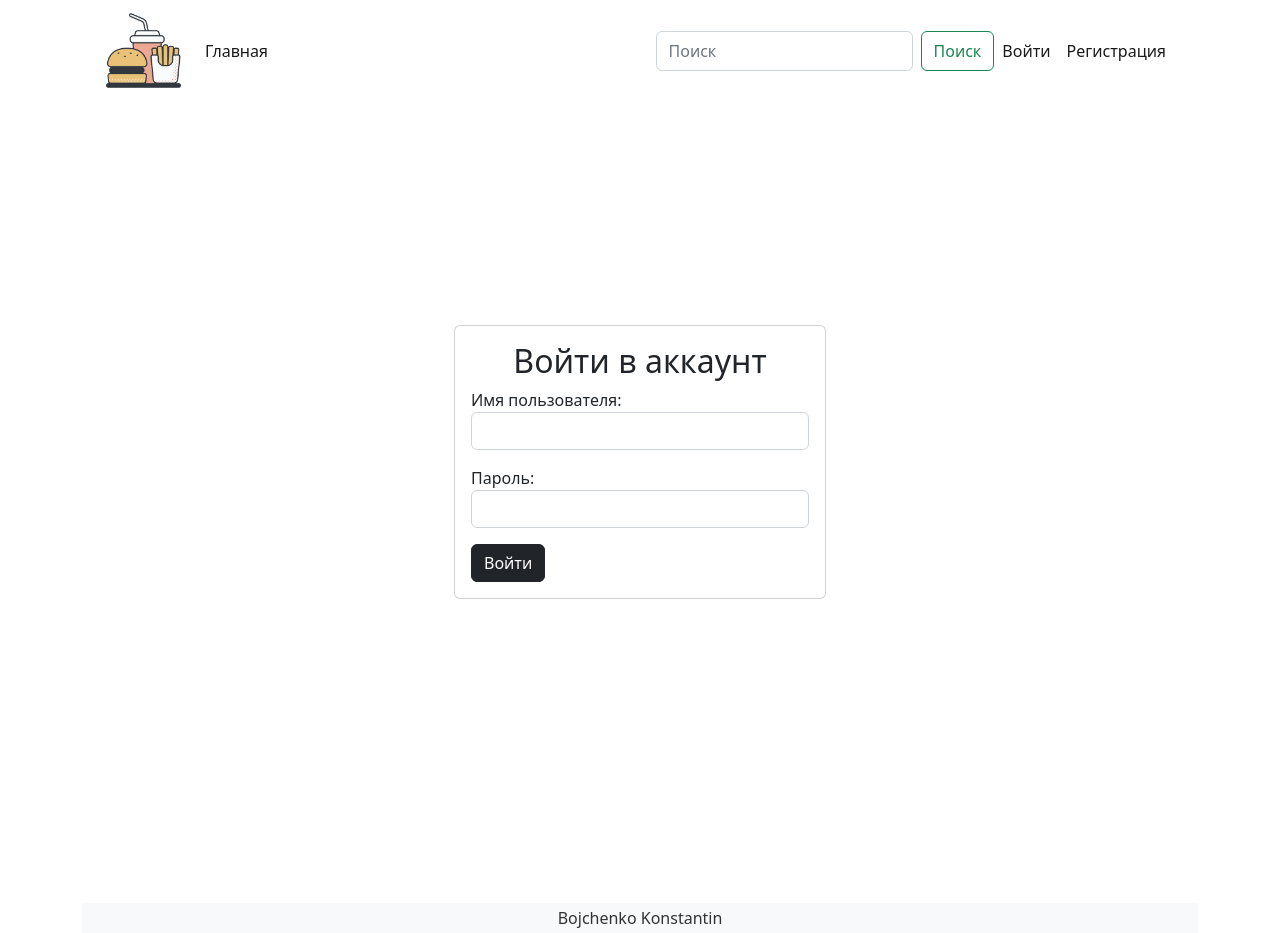
After one commit to Bojchenko-Konstantin/feedme, a Django app: page /login/ in a window 1280 px wide. The commit adds this page. Run offline with Django 5.2, Linux system fonts and the light colour scheme.

Commit message:
feat: Add new func - login/logout

```diff
--- a/conf/urls.py
+++ b/conf/urls.py
@@ -5,7 +5,7 @@ from django.conf.urls.static import static
 
 urlpatterns = [
     path('admin/', admin.site.urls),
-    path('', include('cooking.urls'))
+    path('', include('cooking.urls')),
 ]
 
 if settings.DEBUG:
--- a/cooking/models.py
+++ b/cooking/models.py
@@ -3,6 +3,7 @@ from django.urls import reverse
 
 class Category(models.Model):
     """Категория новостей"""
+    objects = None
     title = models.CharField(max_length=255)
 
     def __str__(self):
--- /dev/null
+++ b/cooking/templates/cooking/login_form.html
@@ -0,0 +1,19 @@
+{% extends 'base.html' %}
+{% block main %}
+
+<div><div style="margin-top: 200px;"></div></div>
+<div class="d-flex justify-content-center">
+    <div class="card col-4 mb-4 mt-4">
+        <div class="card-body">
+            <h2 class="text-center">Войти в аккаунт</h2>
+            <form action="" method="post">
+                {% csrf_token %}
+                {{ form.as_p }}
+                <button class="btn btn-dark" type="submit">Войти</button>
+            </form>
+        </div>
+    </div>
+</div>
+<div><div style="margin-top: 280px;"></div></div>
+
+{% endblock main %}
--- a/cooking/views.py
+++ b/cooking/views.py
@@ -61,7 +61,7 @@ def user_login(request):
     """Аутентификация пользователя"""
     if request.method == "POST":
         form = LoginForm(data=request.POST)
-        if form.is_valid:
+        if form.is_valid():
             user = form.get_user()
             login(request, user)
             return redirect("index")
--- a/templates/components/_navbar.html
+++ b/templates/components/_navbar.html
@@ -44,6 +44,15 @@
             </form>
             <ul class="navbar-nav me-auto mb-2 mb-lg-0">
               <!-- Users -->
+              {% if not request.user.is_authenticated %}
+              <li class="nav-item">
+                  <a class="nav-link active" aria-current="page" href="{% url 'login' %}">Войти</a>
+              </li>
+              <li class="nav-item">
+                  <a class="nav-link active" aria-current="page" href="#!">Регистрация</a>
+              </li>
+              {% else %}
+
               <li class="nav-item dropdown">
                 <a
                   class="nav-link dropdown-toggle"
@@ -53,7 +62,7 @@
                   data-bs-toggle="dropdown"
                   aria-expanded="false"
                 >
-                  Пользователь
+                  {{ request.user.username }}
                 </a>
                 <ul class="dropdown-menu" aria-labelledby="navbarDropdown">
                   <li>
@@ -63,9 +72,10 @@
                       <a class="dropdown-item" href="{% url 'add' %}">Добавить статью</a>
                   </li>
                   <li><hr class="dropdown-divider" /></li>
-                  <li><a class="dropdown-item" href="#!">Выйти</a></li>
+                  <li><a class="dropdown-item" href="{% url 'logout' %}">Выйти</a></li>
                 </ul>
               </li>
+              {% endif %}
             </ul>
           </div>
         </div>
```
Also changed, not shown: cooking/forms.py (line endings or trailing spaces).
